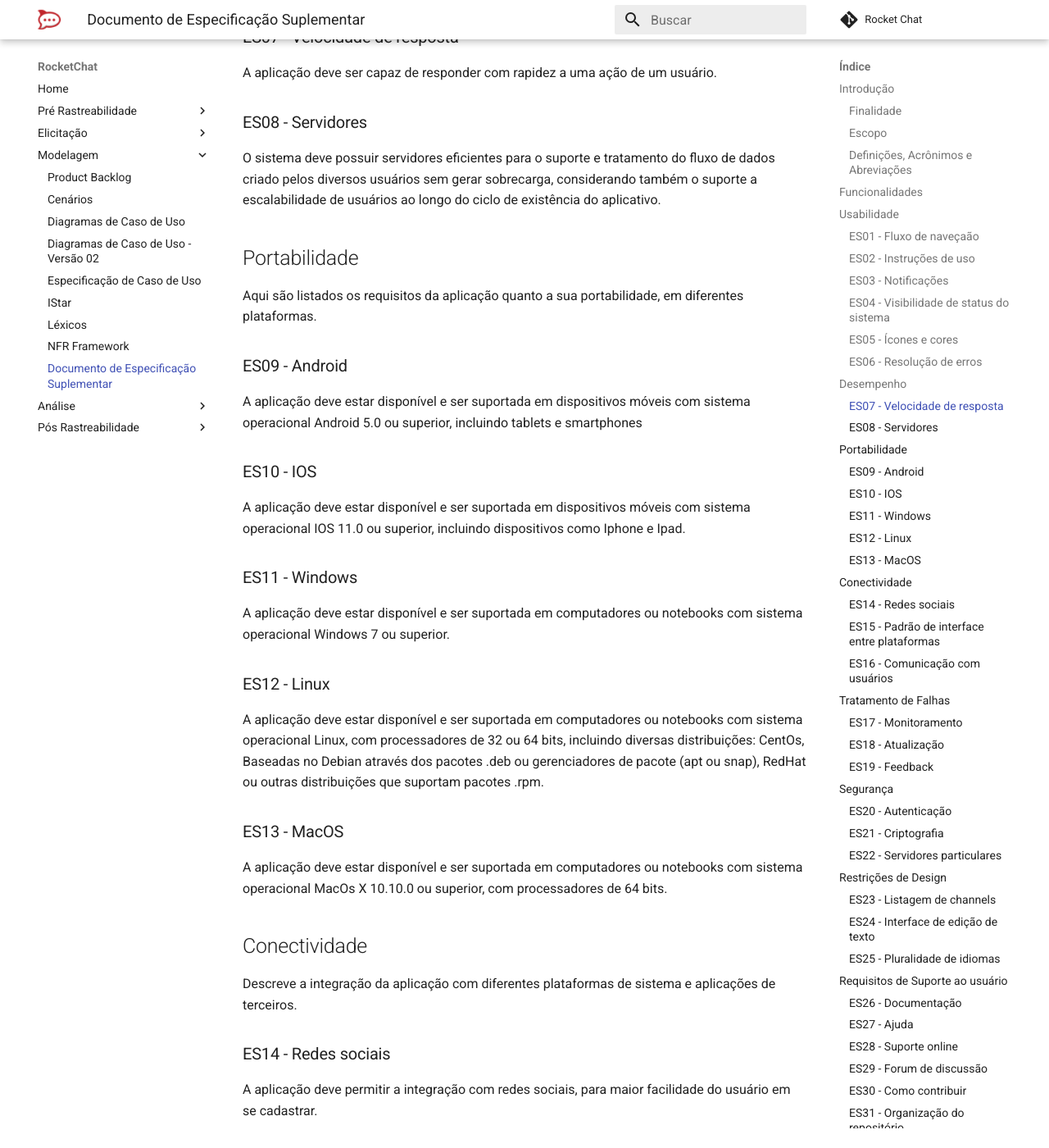
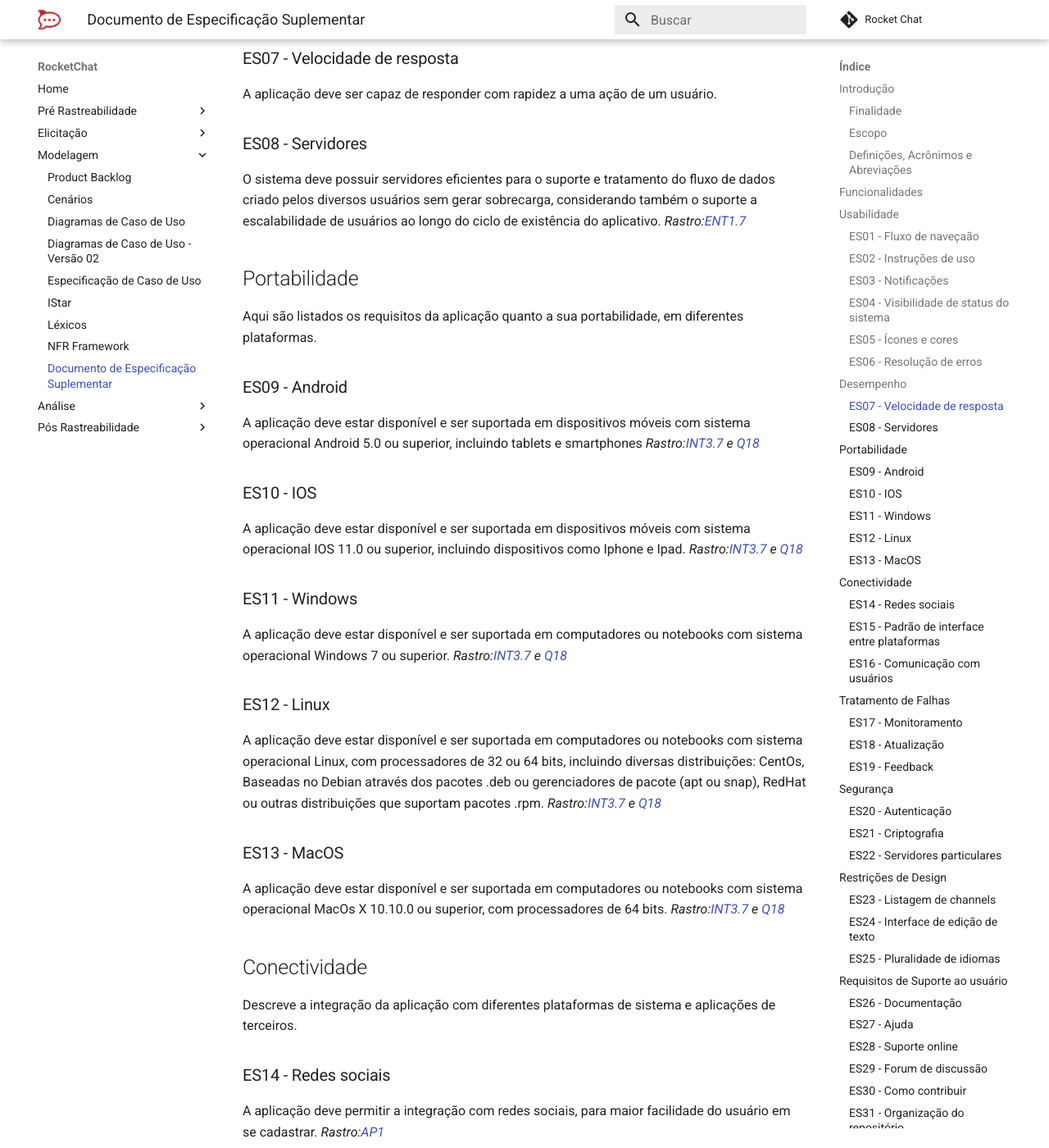
Before and after one commit to MarcosNBJ/2019.1-RocketChat, an MkDocs documentation site: the page built from docs/Modelagem/suplementar.md, in a window 1280 px wide and 1400 px high, scrolled down 1687 px. Shown: the whole window at 82% size. Built offline with MkDocs 1.6.1 and Material for MkDocs 9.7.7, drawn with Linux system fonts in a browser that asks for light colours; comment, search, counter and statistics services are not loaded; some of the changed text lies outside the part shown.

Commit message:
Refactoring suplementar.md
Signed-off-by: MarcosNBJ <marcosnery.comp@gmail.com>

```diff
--- a/docs/Modelagem/suplementar.md
+++ b/docs/Modelagem/suplementar.md
@@ -21,18 +21,25 @@
 
 ### ES01 - Fluxo de naveçaão
 A plataforma deve oferecer um fluxo intuitivo de navegação pela plataforma
+_Rastro:[AP6](../Elicitação/analprot/#requisitos-elicitados)_
+
 
 ### ES02 - Instruções de uso
 A aplicação deve possuir instruções aos novos usuário para ajudá-lo no uso do aplicativo.
+_Rastro:[AP3](../Elicitação/analprot/#requisitos-elicitados)_
+
 
 ### ES03 - Notificações
 O sistema deve dar avisos ao usuário quando alguma ação importante ocorrer na plataforma, como uma nova mensagem
+_Rastro:[Q3](../Elicitação/questionario/#requisitos-elicitados),[AD5](../Elicitação/analdiscurso/#requisitos-elicitados)_
+
 
 ### ES04 - Visibilidade de status do sistema
 O sistema deve fornecer feedbacks ao usuário, de forma que ele entenda o antes, durante e depois das suas ações no sistema.
 
 ### ES05 - Ícones e cores
 O sistema deve possuir ícones e cores que condizem com alguma ação que será realizada no aplicativo
+_Rastro:[AP6](../Elicitação/analprot/#requisitos-elicitados)_
 
 ### ES06 - Resolução de erros
 O sistema deve fornecer avisos quando houver algum erro no ato de uma ação.
@@ -46,33 +53,47 @@
 
 ### ES08 - Servidores
 O sistema deve possuir servidores eficientes para o suporte e tratamento do fluxo de dados criado pelos diversos usuários sem gerar sobrecarga, considerando também o suporte a escalabilidade de usuários ao longo do ciclo de existência do aplicativo.
+_Rastro:[ENT1.7](../Elicitação/Introspeccao/#introspeccao-01)_
+
 
 ## Portabilidade
 Aqui são listados os requisitos da aplicação quanto a sua portabilidade, em diferentes plataformas.
 
 ### ES09 - Android
 A aplicação deve estar disponível e ser suportada em dispositivos móveis com sistema operacional Android 5.0 ou superior, incluindo tablets e smartphones
+_Rastro:[INT3.7](../Elicitação/Introspeccao/#introspeccao-03) e [Q18](../Elicitação/questionario/#requisitos-elicitados)_
+
 
 ### ES10 - IOS
 A aplicação deve estar disponível e ser suportada em dispositivos móveis com sistema operacional IOS 11.0 ou superior, incluindo dispositivos como Iphone e Ipad.
+_Rastro:[INT3.7](../Elicitação/Introspeccao/#introspeccao-03) e [Q18](../Elicitação/questionario/#requisitos-elicitados)_
+
 
 ### ES11 - Windows
 A aplicação deve estar disponível e ser suportada em computadores ou notebooks com sistema operacional Windows 7 ou superior.
+_Rastro:[INT3.7](../Elicitação/Introspeccao/#introspeccao-03) e [Q18](../Elicitação/questionario/#requisitos-elicitados)_
+
 
 ### ES12 - Linux
 A aplicação deve estar disponível e ser suportada em computadores ou notebooks com sistema operacional Linux, com processadores de 32 ou 64 bits, incluindo diversas distribuições: CentOs, Baseadas no Debian através dos pacotes .deb ou gerenciadores de pacote (apt ou snap), RedHat ou outras distribuições que suportam pacotes .rpm.
+_Rastro:[INT3.7](../Elicitação/Introspeccao/#introspeccao-03) e [Q18](../Elicitação/questionario/#requisitos-elicitados)_
+
 
 ### ES13 - MacOS
 A aplicação deve estar disponível e ser suportada em computadores ou notebooks com sistema operacional MacOs X 10.10.0 ou superior, com processadores de 64 bits.
+_Rastro:[INT3.7](../Elicitação/Introspeccao/#introspeccao-03) e [Q18](../Elicitação/questionario/#requisitos-elicitados)_
+
 
 ## Conectividade
 Descreve a integração da aplicação com diferentes plataformas de sistema e aplicações de terceiros.
 
 ### ES14 - Redes sociais
 A aplicação deve permitir a integração com redes sociais, para maior facilidade do usuário em se cadastrar.
+_Rastro:[AP1](../Elicitação/analprot/#requisitos-elicitados)_
 
 ### ES15 - Padrão de interface entre plataformas
 A aplicação deve manter um padrão de interface em todas as plataformas se adequando a qualquer dispositivo, para que o usuário possa ter uma fácil integração em todos os meios.
+_Rastro:[Q18](../Elicitação/questionario/#requisitos-elicitados), [Q1](../Elicitação/questionario/#requisitos-elicitados)_
 
 ### ES16 - Comunicação com usuários
 A aplicação deve manter a comunicação com o usuário por meio de notificações e por meio de e-mails previamente cadastrados.
@@ -84,6 +105,7 @@
 A aplicação deve manter monitoramento e inspeção constantes de problemas afim de executar a correção de bugs.
 ### ES18 - Atualização
 A aplicação pede ao usuário que certifique-se de que está executando a última versão. É muito provável que a simples atualização resolva seu problema.
+
 ### ES19 - Feedback
 A aplicação relata ao usuário que ocorreu uma falha no sistema e solicita um feedback para tentar resolve-lá. Com essas informações o suporte pode corrigir o problema mais rapidamente.
 
@@ -151,6 +178,7 @@
 
 ### ES35 - Cadastro
 Ao se cadastrar na aplicação, o usuário disponibiliza seu endereço de e-mail, primeiro e ultimo nome, alem de cookies e dados de uso, como o endereço de IP, informações do navegador, na versão web e ID do dispositivo, endereço de IP, sistema operacional, na versão mobile, entre outras informações. Será enviado noticias e notificações para o usuário, o mesmo sendo opcional.
+_Rastro:[Rocket.chat-Privacidade](https://rocket.chat/privacy)_
 
 ### ES36 - GDPR
 Rocket.Chat é compativel à General Data Protection Regulation (GDPR), é um regulamento do direito europeu sobre privacidade e proteção de dados pessoais, aplicável a todos os indivíduos na União Europeia e Espaço Económico Europeu.
```
Also changed, not shown: other parts of docs/Modelagem/suplementar.md (+6 -0 lines).
